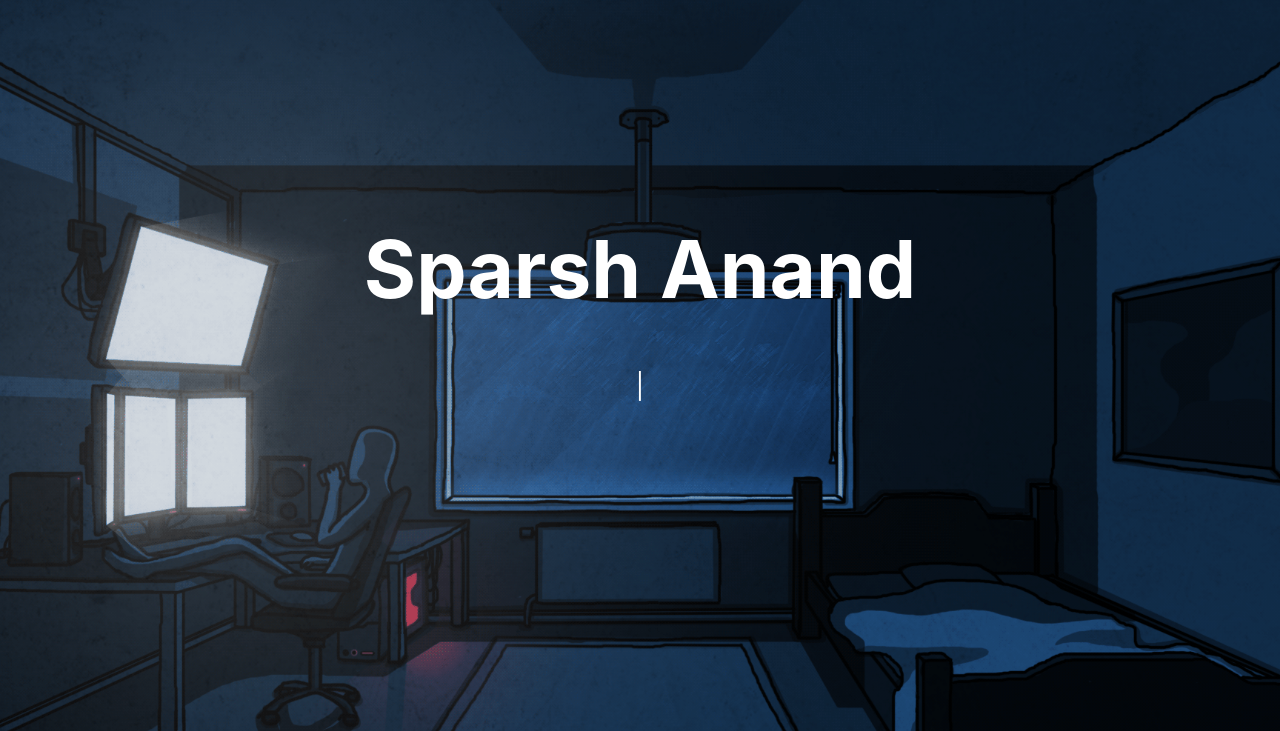
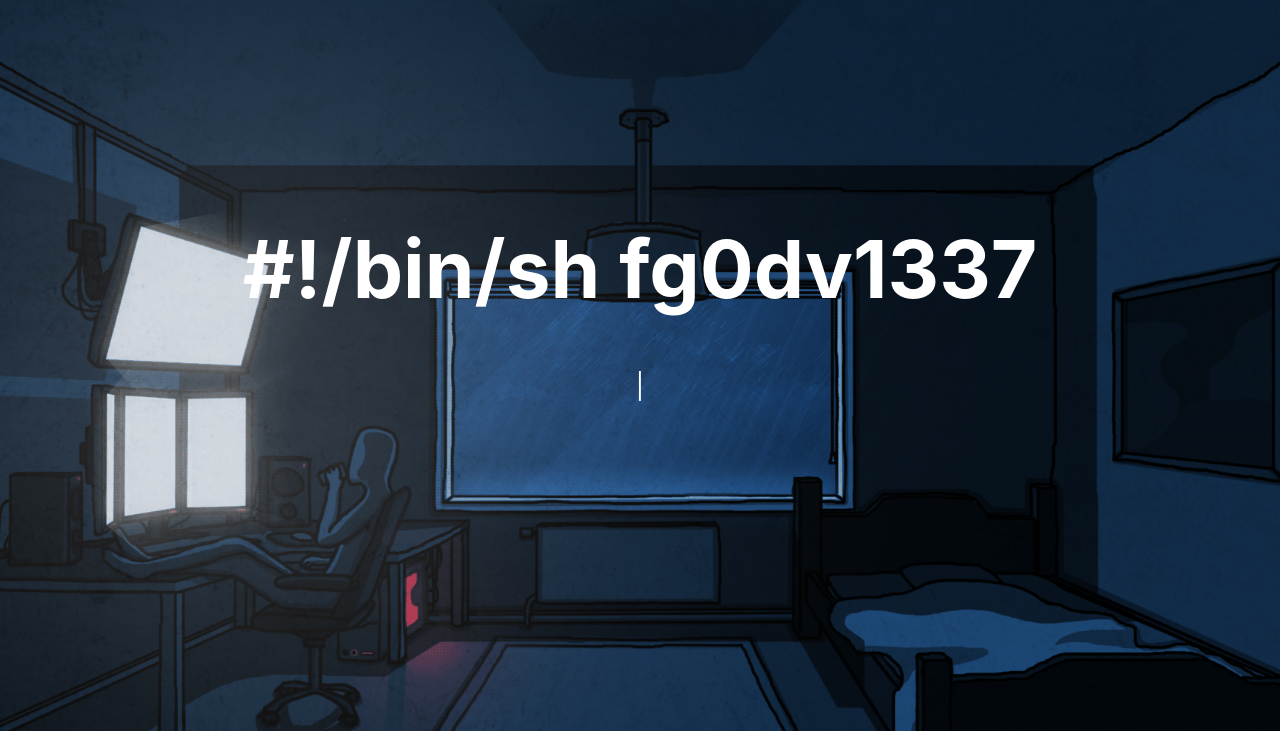
Before and after one commit to Munkhorgl/fg0d.github.io, a plain HTML site: page index.html in a window 1280 px wide. Shown: the top 731 px of the page. Drawn offline with nearby package versions, Linux system fonts and the light colour scheme.

Commit message:
Update index.html

```diff
--- a/index.html
+++ b/index.html
@@ -7,13 +7,13 @@
     <script src="https://cdn.jsdelivr.net/npm/typed.js@2.0.11"></script>
     <script src="https://kit.fontawesome.com/0ec7756a65.js" crossorigin="anonymous"></script>
 
-    <title>Sparsh Kun</title>
+    <title>fg0d</title>
 </head>
 <body>
     <center>
 
         <div class="name">
-            <h1>Sparsh Anand</h1>
+            <h1>#!/bin/sh fg0dv1337</h1>
         </div>
 
         <div id="typed-strings" class="sub">
```
